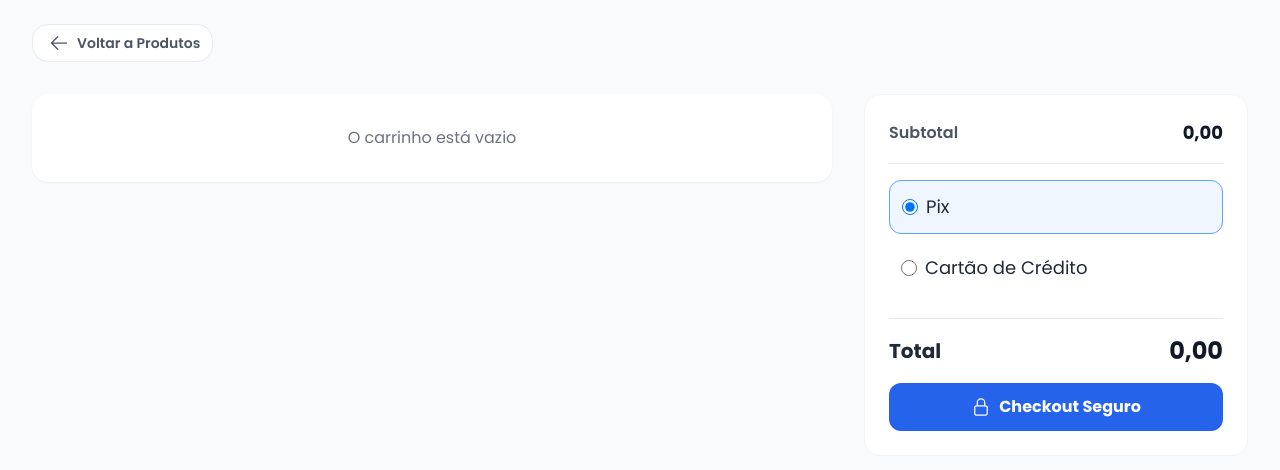
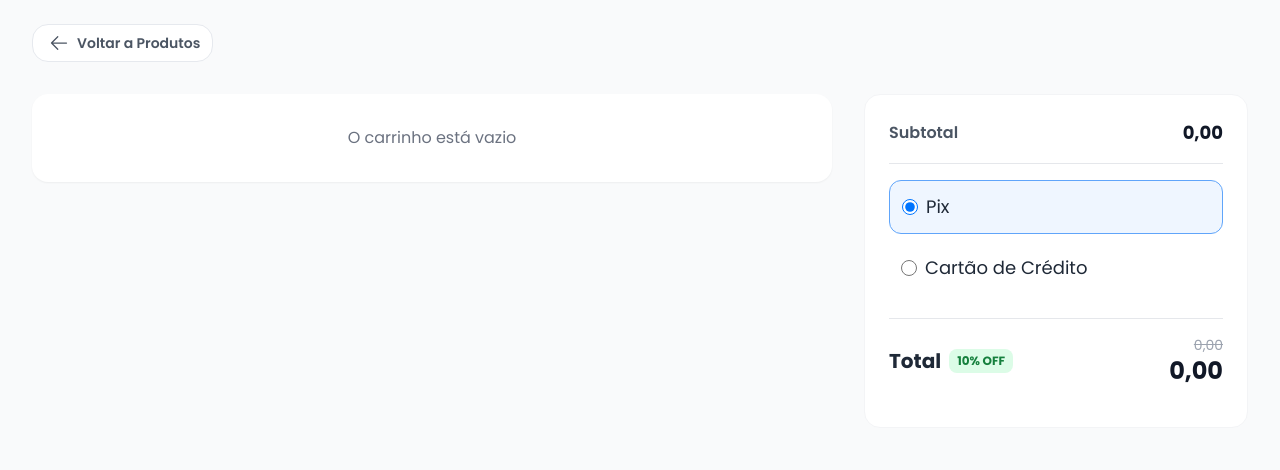
Before and after one commit to fdanielarruda/carrinho-compras, a Vue app in the folder web/: page /carrinho in a window 1280 px wide. Shown: the top 470 px of the page. Built offline with nearby package versions, Linux system fonts and the light colour scheme.

Commit message:
feat: informar desconto de 10 porcento

```diff
--- a/web/src/components/cart/CartSummary.vue
+++ b/web/src/components/cart/CartSummary.vue
@@ -1,6 +1,5 @@
 <script setup lang="ts">
 import { ref, watch, computed } from 'vue';
-import { LockClosedIcon } from '@heroicons/vue/24/outline';
 import PaymentSelector from './PaymentSelector.vue';
 import { formatCurrencyBRL } from '@/utils/formatters';
 
@@ -17,6 +16,10 @@ const selectedInstallment = ref(1);
 
 computed(() => {
   return selectedPayment.value === 'Pix' ? 1 : 2;
+});
+
+const isDiscountActive = computed(() => {
+  return selectedPayment.value === 'Pix' || (selectedPayment.value === 'Credit Card' && selectedInstallment.value === 1);
 });
 
 watch([selectedPayment, selectedInstallment], ([newPayment, newInstallment]) => {
@@ -40,19 +43,27 @@ watch([selectedPayment, selectedInstallment], ([newPayment, newInstallment]) =>
 
       <div class="mt-6 pt-4 border-t border-gray-200">
         <div class="flex justify-between items-center mb-4">
-          <span class="text-xl font-bold text-gray-800">Total</span>
-          <span class="text-2xl font-bold text-gray-900">
-            <span v-if="isLoading">...</span>
-            <span v-else>{{ formatCurrencyBRL(totalPrice) }}</span>
-          </span>
+          <div class="flex items-center">
+            <span class="text-xl font-bold text-gray-800">Total</span>
+
+            <span v-if="isDiscountActive"
+              class="ml-2 px-2 py-1 text-xs font-bold text-green-700 bg-green-100 rounded-lg">
+              10% OFF
+            </span>
+          </div>
+
+          <div class="flex flex-col items-end">
+            <span v-if="isDiscountActive" class="text-sm text-gray-400 line-through">
+              {{ formatCurrencyBRL(subtotal) }}
+            </span>
+
+            <span class="text-2xl font-bold text-gray-900">
+              <span v-if="isLoading">...</span>
+              <span v-else>{{ formatCurrencyBRL(totalPrice) }}</span>
+            </span>
+          </div>
         </div>
 
-        <button
-          class="w-full py-3 bg-blue-600 text-white font-bold rounded-xl flex items-center justify-center hover:bg-blue-700 transition-colors duration-150"
-          :disabled="isLoading || totalPrice === null">
-          <LockClosedIcon class="w-5 h-5 mr-2" />
-          {{ isLoading ? 'Calculando...' : 'Checkout Seguro' }}
-        </button>
       </div>
     </div>
   </aside>
```
